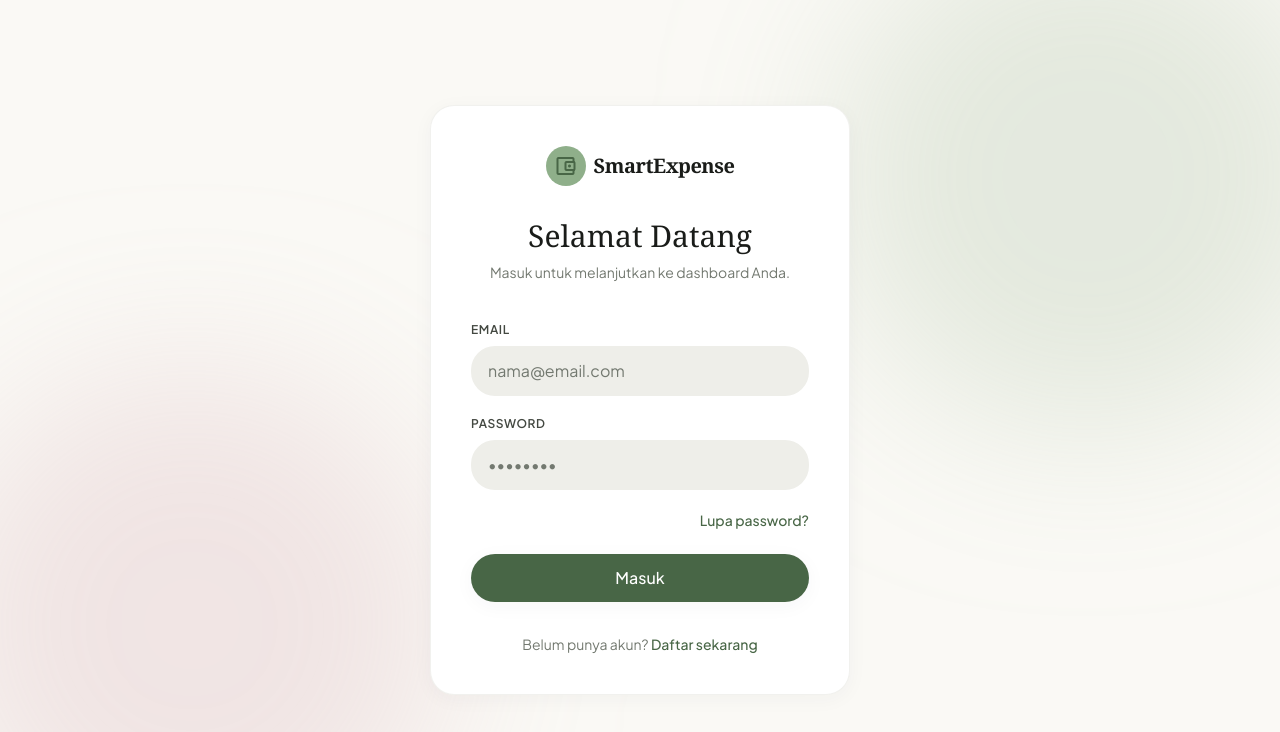
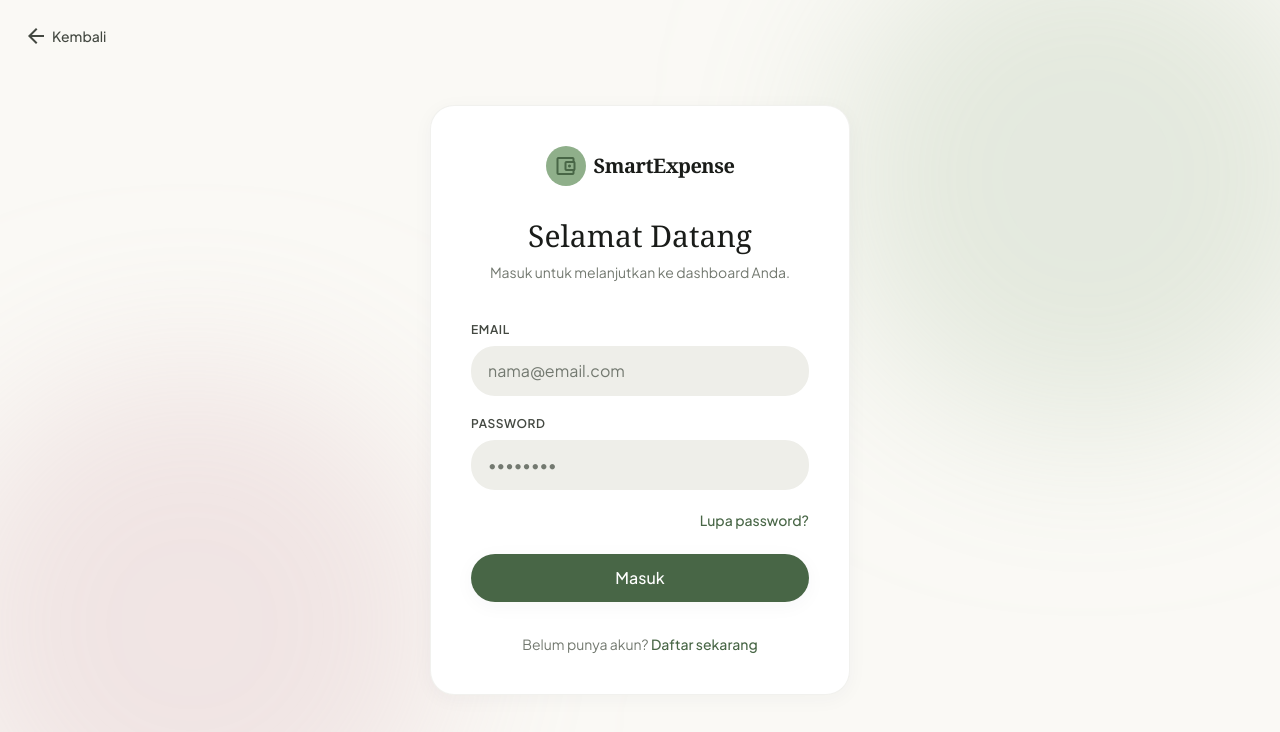
Before and after one commit to Maliq-dlt/Smart-Expanse, a Next.js app: page /login in a window 1280 px wide. Shown: the top 732 px of the page. Built offline with nearby package versions, Linux system fonts and the light colour scheme.

Commit message:
fix: logout redirects to landing page, add back buttons to login/signup, smart name from email

```diff
--- a/src/app/(dashboard)/settings/page.tsx
+++ b/src/app/(dashboard)/settings/page.tsx
@@ -27,8 +27,12 @@ export default function SettingsPage() {
   }, []);
 
   const handleLogout = () => {
-    logout();
-    router.push('/');
+    // Navigate away from the dashboard FIRST to avoid the layout guard
+    // redirecting us to /login before we reach /
+    router.replace('/');
+    setTimeout(() => {
+      logout();
+    }, 100);
   };
 
   return (
--- a/src/app/login/page.tsx
+++ b/src/app/login/page.tsx
@@ -20,13 +20,28 @@ export default function LoginPage() {
     // Simulate API delay
     await new Promise((resolve) => setTimeout(resolve, 800));
 
-    // Mock login
-    login(email, 'Maliq');
+    // Derive name from email (e.g. "john.doe@email.com" → "John Doe")
+    const rawName = email.split('@')[0].replace(/[._-]/g, ' ');
+    const displayName = rawName
+      .split(' ')
+      .map((w) => w.charAt(0).toUpperCase() + w.slice(1))
+      .join(' ');
+
+    login(email, displayName);
     router.push('/home');
   };
 
   return (
     <div className="min-h-screen bg-[var(--color-surface)] flex flex-col justify-center items-center p-6 relative overflow-hidden">
+      {/* Back Button */}
+      <Link
+        href="/"
+        className="absolute top-6 left-6 z-20 flex items-center gap-1 text-sm font-medium text-[var(--color-on-surface-variant)] hover:text-[var(--color-on-surface)] transition-colors group"
+      >
+        <span className="material-symbols-outlined text-lg group-hover:-translate-x-0.5 transition-transform">arrow_back</span>
+        Kembali
+      </Link>
+
       {/* Background Ornaments */}
       <div className="absolute top-[-10%] right-[-5%] w-[40vw] h-[40vw] bg-[var(--color-primary-container)] rounded-full mix-blend-multiply filter blur-[80px] opacity-20 animate-blob"></div>
       <div className="absolute bottom-[-10%] left-[-5%] w-[40vw] h-[40vw] bg-[var(--color-tertiary-container)] rounded-full mix-blend-multiply filter blur-[80px] opacity-20 animate-blob animation-delay-2000"></div>
--- a/src/app/signup/page.tsx
+++ b/src/app/signup/page.tsx
@@ -28,6 +28,15 @@ export default function SignupPage() {
 
   return (
     <div className="min-h-screen bg-[var(--color-surface)] flex flex-col justify-center items-center p-6 relative overflow-hidden">
+      {/* Back Button */}
+      <Link
+        href="/"
+        className="absolute top-6 left-6 z-20 flex items-center gap-1 text-sm font-medium text-[var(--color-on-surface-variant)] hover:text-[var(--color-on-surface)] transition-colors group"
+      >
+        <span className="material-symbols-outlined text-lg group-hover:-translate-x-0.5 transition-transform">arrow_back</span>
+        Kembali
+      </Link>
+
       {/* Background Ornaments */}
       <div className="absolute top-[-10%] left-[-5%] w-[40vw] h-[40vw] bg-[var(--color-primary-container)] rounded-full mix-blend-multiply filter blur-[80px] opacity-20 animate-blob"></div>
       <div className="absolute bottom-[-10%] right-[-5%] w-[40vw] h-[40vw] bg-[var(--color-secondary-container)] rounded-full mix-blend-multiply filter blur-[80px] opacity-20 animate-blob animation-delay-2000"></div>
```
